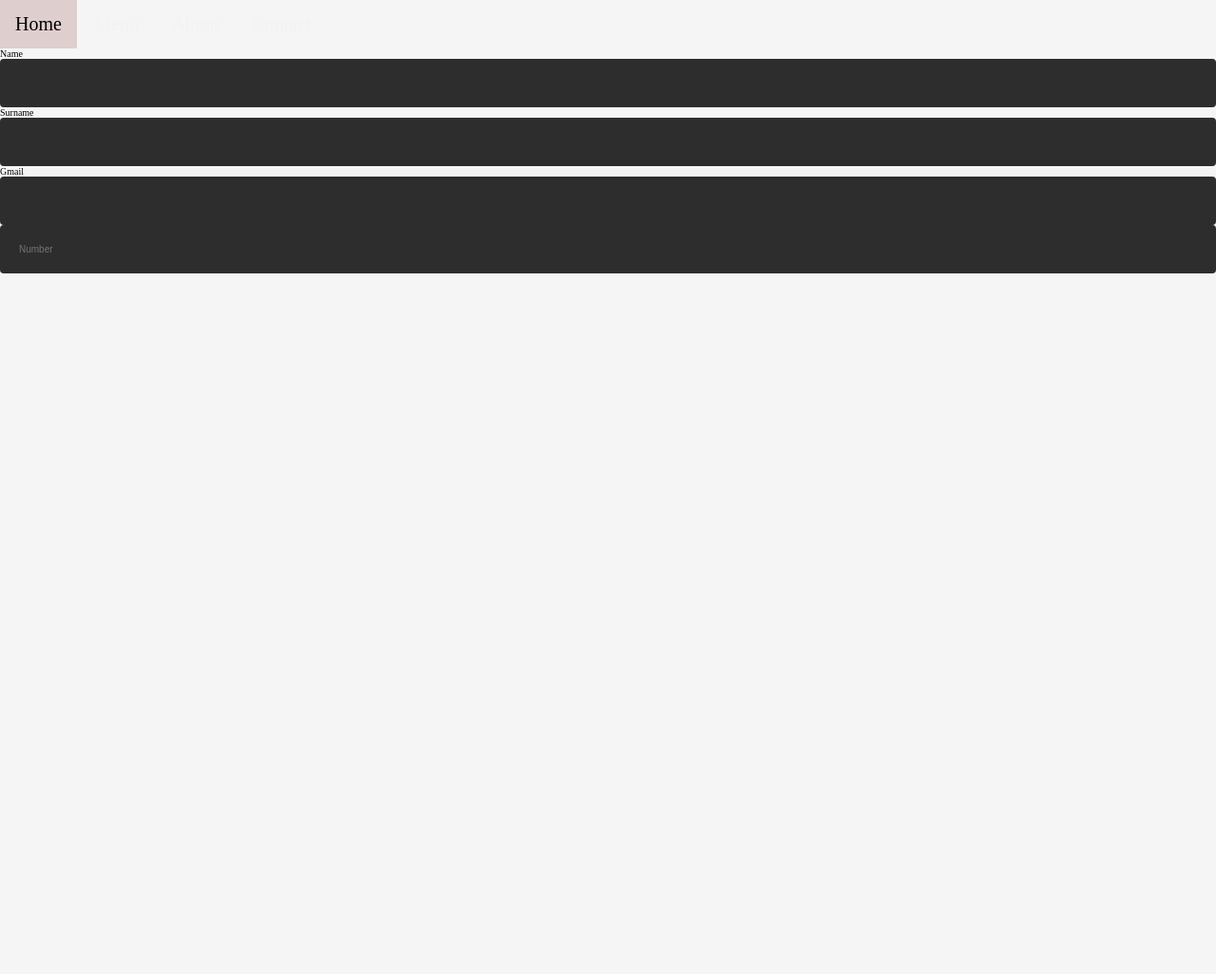
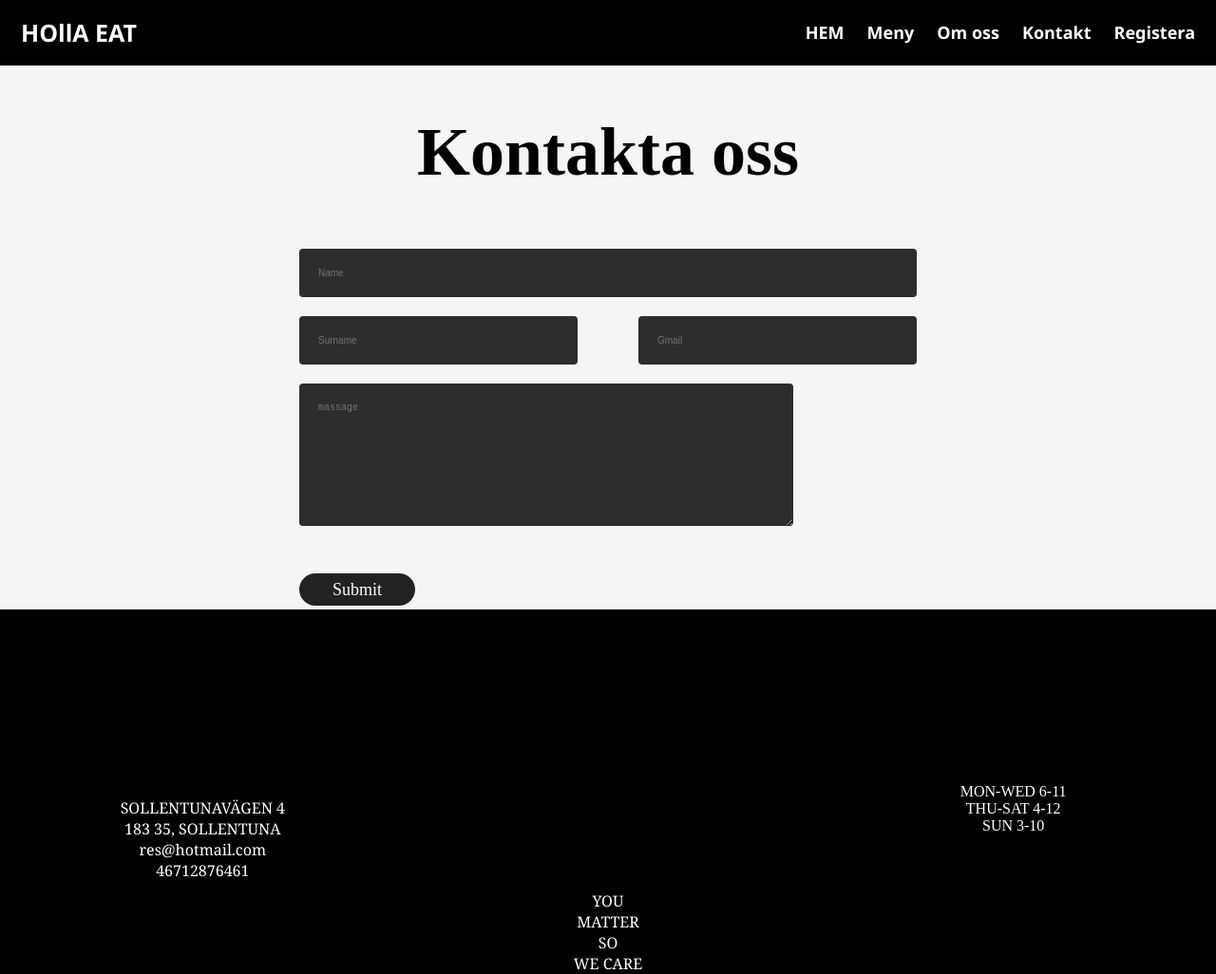
Before and after one commit to Moyusuf97/gruppupgift, a plain HTML site: page contact.html in a window 1280 px wide. Shown: the whole page at 95% size. Before the commit the page ends 800 px from the top, so only its background shows below. Drawn offline with Linux system fonts and the light colour scheme.

Commit message:
contact-page-done

```diff
--- a/contact.html
+++ b/contact.html
@@ -7,34 +7,117 @@
   <title>Document</title>
   <link rel="stylesheet" href="./css/Contact.css">
   <link rel="stylesheet" href="/css/home.css">
+  <link rel="stylesheet" href="/header.css">
+  <link rel="stylesheet" href="/footer.css">
+
 </head>
 <body>
 
-
-  <div id="main-nav">
-    <ul>
-        <li><a class="active" href="home.html">Home</a></li>
-        <li><a class="active" href="menu.html">Menu</a></li>
-        <li><a class="active" href="about.html">About</a></li>
-        <li><a class="active" href="contact.html">Contact</a></li>
-
-        </ul>
+  <header>
 
 
-</div>
+    <nav>
+      <a class="links logo" href="#">HOllA EAT</a>
+      <div class="rightSection">
+      <a class="links" href="h">HEM</a>
+      <a class="links" href="#">Meny</a>
+      <a class="links" href="#">Om oss</a>
+      <a class="links" href="#">Kontakt</a>
+      <a class="links" href="#">Registera</a>
+      </nav>
+  </header>
 
 
-  <div id="container">
 
-     <label for="#">Name</label>
-    <input type="text">
-     <label for="#">Surname</label>
-    <input type="text">
-     <label for="#">Gmail</label>
-    <input type="text">
-    <input type="number" name="" id="" placeholder="Number">
+  <div class="container">
 
-  </div>
+        <h1>Kontakta oss</h1>
+
+
+    <div class="row input-container">
+        <div >
+      <div class="styled-input wide">
+
+            <input type="text" placeholder="Name" />
+          </div>
+        </div>
+        <div >
+          <div class="styled-input">
+          <input type="text" placeholder="Surname" />
+
+          </div>
+        </div>
+        <div >
+          <div class="styled-input" style="float:right;">
+            <input type="text" placeholder="Gmail" />
+
+          </div>
+        </div>
+        <div >
+          <div class="styled-input wide">
+            <textarea  placeholder="massage"></textarea>
+            <br>
+            <br>
+            <br>
+            <br>
+            <br>
+            <br>
+
+            <a class="submit-btn" href="">Submit</a>
+
+          </div>
+
+
+        </div>
+
+      </div>
+    </div>
+
+
+
+
+
+
+  <footer>
+
+    <div class ="foot2 foot4 foot6">
+
+      <section id="section1">
+
+
+
+       <h1>KONTAKT</h1>
+       <p> SOLLENTUNAVÄGEN 4 <br> 183 35, SOLLENTUNA</p>
+       <p>res@hotmail.com <br> 46712876461</p>
+
+
+
+      </section>
+      <section id ="section2">
+
+
+      <h1>STEAK HOUSE</h1>
+    <!--  <section><img  src="https://icons.iconarchive.com/icons/paomedia/small-n-flat/1024/sign-check-icon.png" height ="20px" alt="Italian Trulli"></section>-->
+       <p> YOU <BR> MATTER</p>
+        <p> SO <br> WE CARE</p>
+
+
+   </section>
+      <section id="section3">
+       <h1>Timmar</h1>
+       <p> MON-WED 6-11</p>
+       <p>THU-SAT 4-12</p>
+       <p>SUN 3-10</p>
+
+
+
+   </section>
+
+
+  </footer>
+
+
+
 
 
 </body>
--- a/css/Contact.css
+++ b/css/Contact.css
@@ -27,6 +27,8 @@ h1 {
     font-size: 72px;
     color:black;
     text-align: center;
+    margin-bottom: 5rem;
+    margin-top: 5rem;
 }
 
 h4 {
@@ -36,6 +38,8 @@ h4 {
     color: black;
     line-height: 1.5;
 }
+
+
 
 /* ///// inputs /////*/
 
@@ -89,7 +93,7 @@ textarea:focus { outline: 0; }
 
 textarea {
     width: 80%;
-    min-height: 15em;
+    min-height: 15rem;
 }
 
 .input-container {
@@ -99,37 +103,43 @@ textarea {
 }
 
 .submit-btn {
-    float: right;
+    /* float: right; */
     padding: 7px 35px;
     border-radius: 60px;
-    background-color: rgb(214, 238, 77);
+    background-color: #222;
     color: white;
     font-size: 18px;
-    cursor: pointer;
+    /* cursor: pointer; */
+    text-align: center;
+    text-decoration: none;
+    margin-bottom: 5rem;
+
+
 
 }
 
 .submit-btn:hover {
 
-    opacity: ;
+    opacity:0.6 ;
 
 
 }
 
-@media (max-width: 768px) {
-    .submit-btn {
-        width:100%;
-        float: none;
-        text-align:center;
+
+
+@media  screen and (max-width:500px) {
+
+
+    #section1 {
+
+        display: none;
     }
+
+    #section2 {
+
+        display: none;
+    }
+
+
+
 }
-
-input[type=checkbox] + label {
-  color: #ccc;
-  font-style: italic;
-}
-
-input[type=checkbox]:checked + label {
-  color: #f00;
-  font-style: normal;
-}
```
